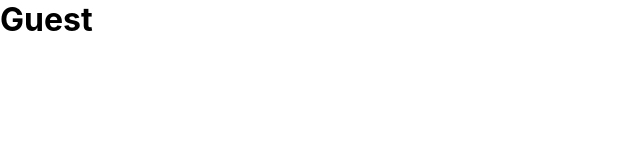
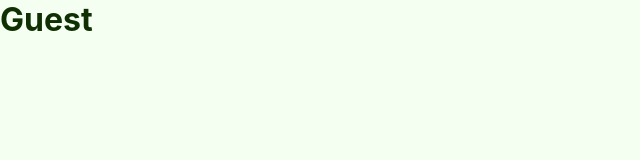
Before and after one commit to arcangelochine/progetto-saw, a React (Create React App) app: page / in a window 1280 px wide. Shown: the top 160 px of the page, without its empty margins (0-640 px from the left). Built offline with nearby package versions, Linux system fonts and the light colour scheme; the HTML template or start-up script is replaced by a standard one.

Commit message:
update css

```diff
--- a/src/App.css
+++ b/src/App.css
@@ -2,3 +2,8 @@
   margin: 0;
   padding: 0;
 }
+
+body {
+  background-color: #f4fef1;
+  color: #103003;
+}
```
